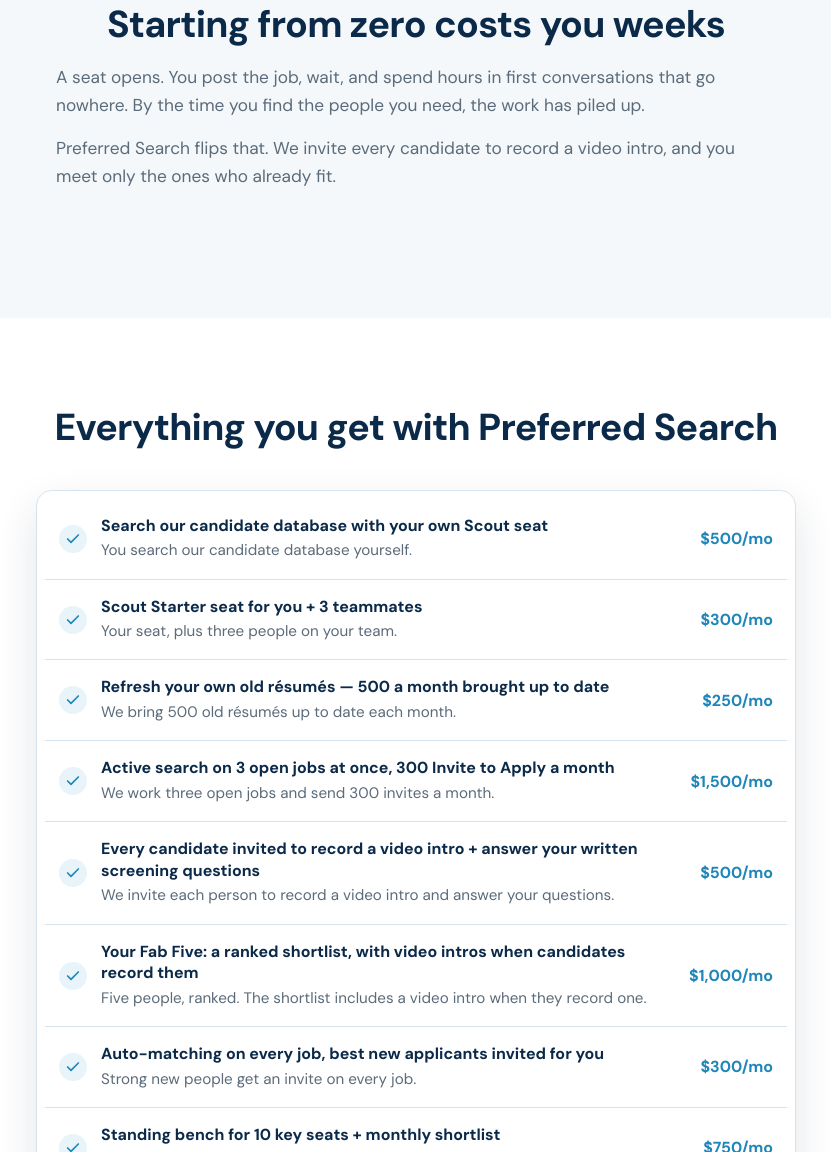
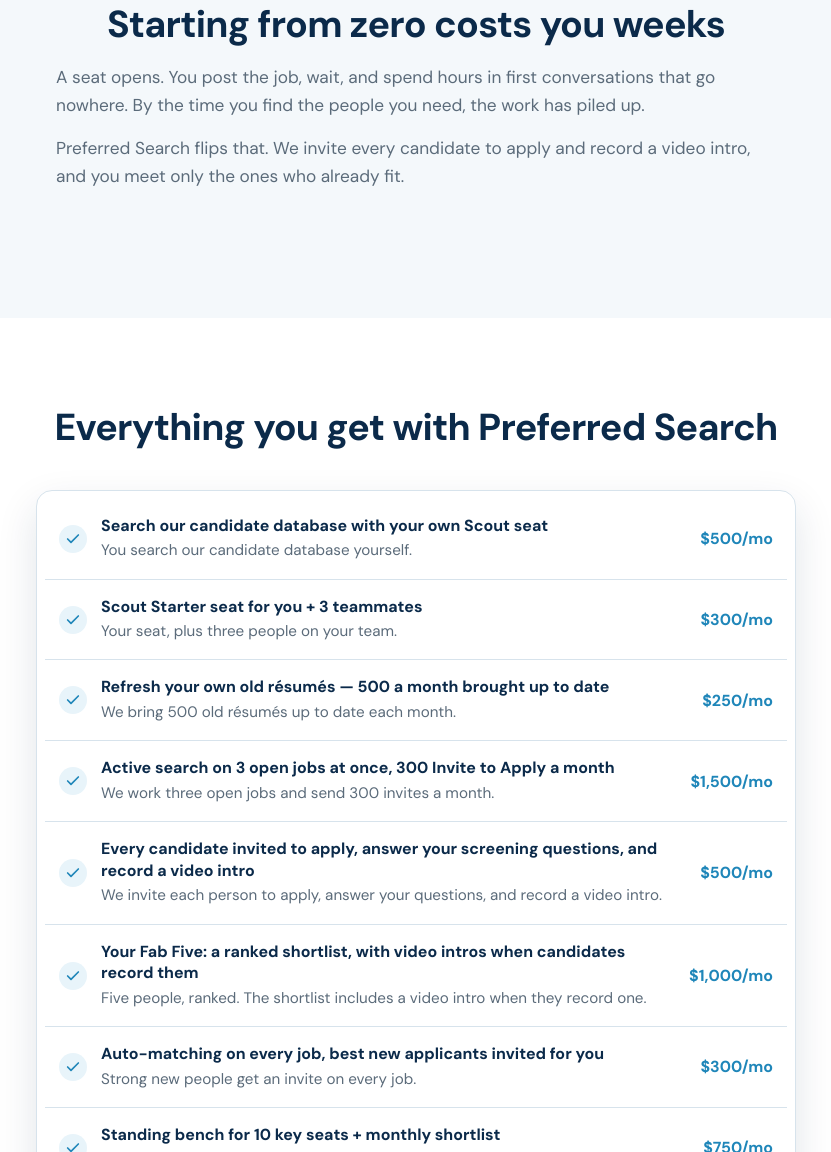
Before and after one commit to gusatlanta/staff-financial-group, a plain HTML site: page preferred-search.html in a window 1280 px wide. Shown: the part 1214-2366 px from the top of the page, without its empty margins (224-1055 px from the left). Drawn offline with Linux system fonts and the light colour scheme.

Commit message:
Preferred Search: invite every candidate to apply and record a video intro (#5)
The offer page said we invite candidates to record a video intro and never said we invite them to apply. Hero, meta description, and the screening stack now say both, without promising a video.

Co-authored-by: Cursor Agent <cursoragent@cursor.com>
Co-authored-by: gusatlanta <gusatlanta@users.noreply.github.com>

```diff
--- a/preferred-search.html
+++ b/preferred-search.html
@@ -6,7 +6,7 @@
   <link rel="icon" type="image/png" sizes="32x32" href="img/favicon-32.png">
   <link rel="apple-touch-icon" href="img/favicon-180.png">
   <title>Preferred Search | Watch your next hire first | Staff Financial Group</title>
-  <meta name="description" content="We invite every candidate to record a video intro. Preferred Search from Staff Financial, built on 100X. $1,000 a month, for accounting and finance hiring managers in metro Atlanta and remote.">
+  <meta name="description" content="We invite every candidate to apply and record a video intro. Preferred Search from Staff Financial, built on 100X. $1,000 a month, for accounting and finance hiring managers in metro Atlanta and remote.">
   <link rel="canonical" href="https://www.stafffinancial.com/preferred-search">
   <link rel="preconnect" href="https://fonts.googleapis.com">
   <link rel="preconnect" href="https://fonts.gstatic.com" crossorigin>
@@ -513,7 +513,7 @@
         <div class="hero-copy">
           <h1>Preferred Search</h1>
           <p class="subhead">Watch your next hire first.</p>
-          <p class="sub">We invite every candidate to record a video intro before you meet them. Preferred Search from Staff Financial, built on 100X. $1,000 a month, for accounting and finance hiring managers in metro Atlanta and remote.</p>
+          <p class="sub">We invite every candidate to apply and record a video intro before you meet them. Preferred Search from Staff Financial, built on 100X. $1,000 a month, for accounting and finance hiring managers in metro Atlanta and remote.</p>
           <a class="btn" href="#get-started">Get Started</a>
         </div>
         <form id="get-started" class="start-form" data-form="preferred-search" action="mailto:gus@stafffinancial.com?subject=Preferred%20Search%20-%20Get%20Started" method="POST" enctype="text/plain">
@@ -569,7 +569,7 @@
         <div class="section-head center">
           <h2>Starting from zero costs you weeks</h2>
           <p class="measure">A seat opens. You post the job, wait, and spend hours in first conversations that go nowhere. By the time you find the people you need, the work has piled up.</p>
-          <p class="measure">Preferred Search flips that. We invite every candidate to record a video intro, and you meet only the ones who already fit.</p>
+          <p class="measure">Preferred Search flips that. We invite every candidate to apply and record a video intro, and you meet only the ones who already fit.</p>
         </div>
       </div>
     </section>
@@ -632,8 +632,8 @@
           <div class="stack-row">
             <span class="stack-check" aria-hidden="true"><svg viewBox="0 0 24 24" fill="none" stroke="currentColor" stroke-width="2.5" stroke-linecap="round" stroke-linejoin="round"><path d="M20 6 9 17l-5-5"/></svg></span>
             <span>
-              <span class="stack-name">Every candidate invited to record a video intro + answer your written screening questions</span>
-              <span class="stack-note">We invite each person to record a video intro and answer your questions.</span>
+              <span class="stack-name">Every candidate invited to apply, answer your screening questions, and record a video intro</span>
+              <span class="stack-note">We invite each person to apply, answer your questions, and record a video intro.</span>
             </span>
             <span class="stack-value" data-monthly="500">$500/mo</span>
           </div>
```
